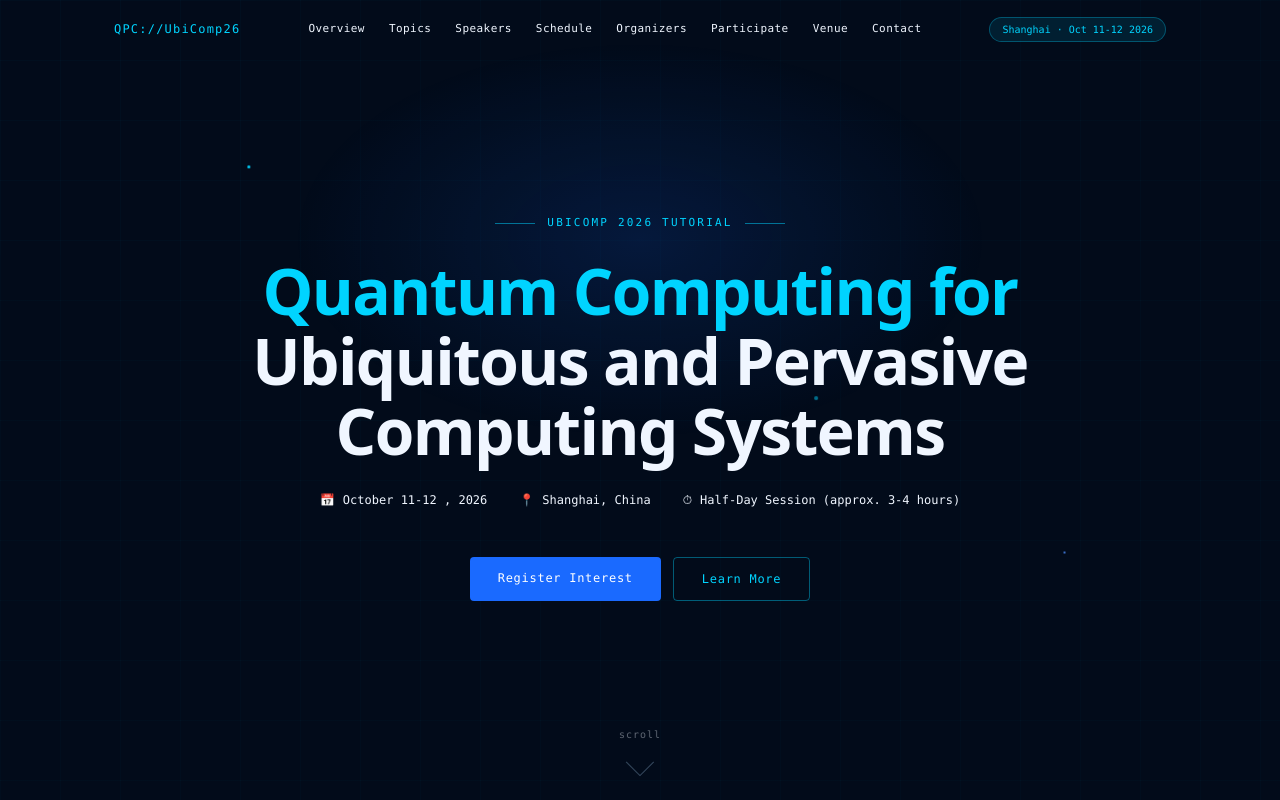
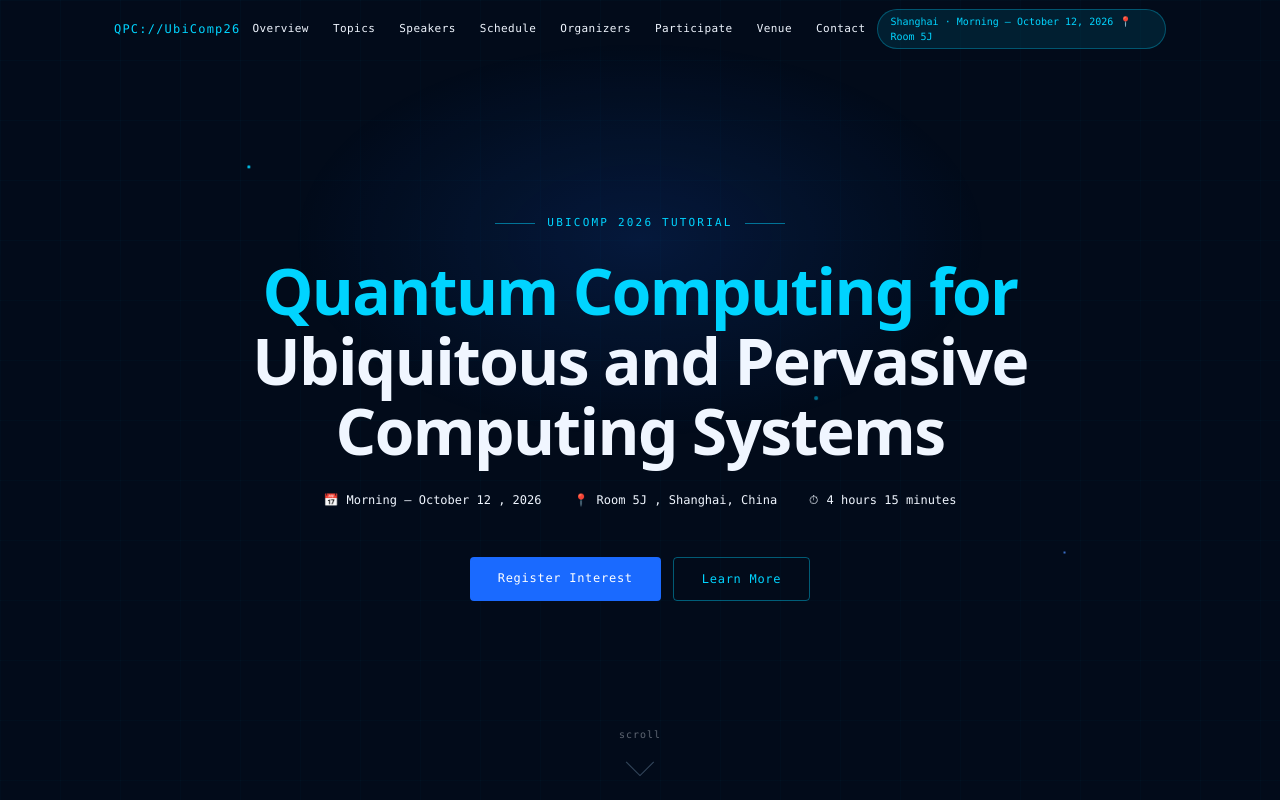
Before and after one commit to DKRG-HEU/ubicomp2026-quantum-tutorial, a Next.js app: page /ubicomp2026-quantum-tutorial/ in a window 1280 px wide. Shown: the top 800 px of the page. Built offline with nearby package versions, Linux system fonts and the light colour scheme; a web font is replaced by a local one.

Commit message:
Update organizer and speaker information

```diff
--- a/src/components/Footer.jsx
+++ b/src/components/Footer.jsx
@@ -9,7 +9,7 @@ export default function Footer() {
         <p className="font-mono text-[13px] text-[#00d4ff] mb-4">QPC://UbiComp26</p>
         <p className="font-mono text-[11px] text-dimmed leading-[1.9]">
           Quantum &amp; Pervasive Computing Tutorial · UbiComp 2026<br />
-          October 11-12, 2026 · Shanghai, China
+           Morning — October 12, 2026  📍 Room 5J · Shanghai, China
         </p>
         <div className="flex gap-6 justify-center flex-wrap mt-5">
           {links.map(link => (
--- a/src/components/Hero.jsx
+++ b/src/components/Hero.jsx
@@ -34,9 +34,9 @@ export default function Hero() {
 {/* October 11-12, 2026. */}
         <div className="flex items-center justify-center gap-8 flex-wrap mb-12">
           {[
-            { icon: '📅', label: 'October 11-12 , 2026' },
-            { icon: '📍', label: 'Shanghai, China'   },
-            { icon: '⏱',  label: 'Half-Day Session  (approx. 3-4 hours)' },
+            { icon: '📅', label: 'Morning — October 12 , 2026' },
+            { icon: '📍', label: 'Room 5J , Shanghai, China'   },
+            { icon: '⏱',  label: '4 hours 15 minutes' },
           ].map(item => (
             <div key={item.label} className="flex items-center gap-2 font-mono text-[12px] text-muted">
               <span>{item.icon}</span>{item.label}
--- a/src/components/Navbar.jsx
+++ b/src/components/Navbar.jsx
@@ -40,7 +40,7 @@ export default function Navbar() {
         </div>
 
         <span className="hidden md:inline-block font-mono text-[10px] bg-[#00d4ff]/10 border border-[#00d4ff]/30 text-[#00d4ff] px-3 py-1 rounded-full">
-          Shanghai · Oct 11-12 2026
+          Shanghai · Morning — October 12, 2026  📍 Room 5J
         </span>
 
         {/* Mobile burger */}
@@ -63,7 +63,7 @@ export default function Navbar() {
             ))}
           </div>
           <span className="inline-block mt-4 font-mono text-[10px] bg-[#00d4ff]/10 border border-[#00d4ff]/30 text-[#00d4ff] px-3 py-1 rounded-full">
-            Shanghai · Oct  11-12 2026
+            Shanghai · Morning — October 12, 2026  📍 Room 5J
           </span>
         </div>
       )}
--- a/src/components/Venue.jsx
+++ b/src/components/Venue.jsx
@@ -69,7 +69,7 @@ export default function Venue() {
             {[
               { title: 'Pudong New Area',      detail: '2727 Riverside Ave, Lujiazui, Shanghai 200120, China' },
               { title: 'Metro Lines 2 & 14',   detail: 'Lujiazui Station (5 min walk)'                        },
-              { title: 'October 11–15, 2026',  detail: 'Workshops & Tutorials Oct 11–12 · Conference Oct 13–15' },
+              { title: 'Morning — October 21, 2026',  detail: 'Room 5J · Conference Oct 13–15' },
             ].map(fact => (
               <div key={fact.title} className="flex items-start gap-3">
                 <div className="w-8 h-8 rounded-lg flex items-center justify-center flex-shrink-0 bg-[#00d4ff]/10 border border-[#00d4ff]/20">
```
